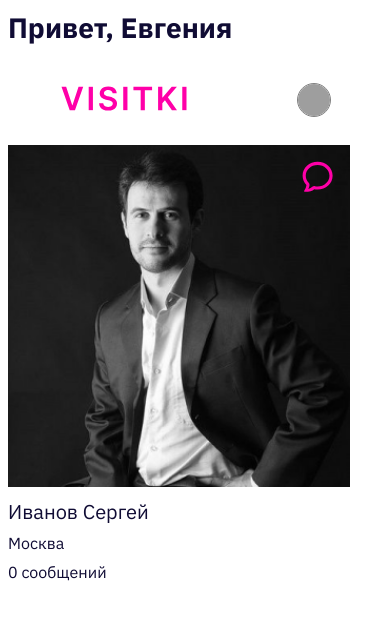
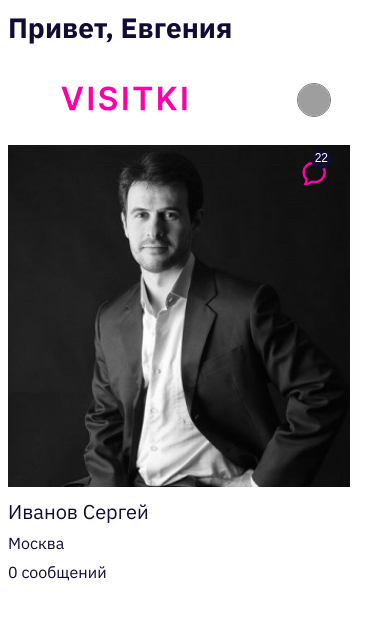
Before and after one commit to marussia1996/Vizitki, a React (Create React App) app: page /evgeniya in a window 390 px wide. Shown: the top 618 px of the page. Built offline with nearby package versions, Linux system fonts and the light colour scheme; grey boxes are pictures that could not be loaded.

Commit message:
сверстан CommentIcon

```diff
--- /dev/null
+++ b/src/components/CommentIcon/CommentIcon.module.scss
@@ -0,0 +1,41 @@
+@use '../../index.scss' as *;
+
+.icon {
+  background-size: cover;
+  height: 25.334970474243164px;
+  width: 25.33333396911621px;
+}
+
+.wrap {
+  position: relative;
+  background-color: inherit;
+  border: none;
+  padding: 0;
+}
+
+.countDark {
+  background-color: $text-dark;
+  min-width: 20px;
+  height: 19px;
+  border-radius: 50%;
+  position: absolute;
+  bottom: 20px;
+  right: -4px;
+}
+
+.countPink {
+  background-color: $neon-pink;
+  min-width: 20px;
+  height: 19px;
+  border-radius: 50%;
+  position: absolute;
+  bottom: 20px;
+  right: -4px;
+}
+
+.number {
+  @include text(12px, 12px, 500);
+  text-align: center;
+  margin: 0;
+  color: $text-white;
+}
--- /dev/null
+++ b/src/components/CommentIcon/CommentIcon.tsx
@@ -0,0 +1,15 @@
+import styles from './CommentIcon.module.scss';
+import React, { FC } from 'react'
+import message from '../../images/Union.svg';
+
+export const CommentIcon: FC = () => {
+  return (
+    <button className={styles.wrap}>
+      <img className={styles.icon} src={message} alt='Иконка сообщения'/>
+      {/* в зависимости от роута, стиля страницы, отправлен или нет коммент стиль должен меняться на countPink*/}
+      <div className={styles.countDark}>
+        <span className={styles.number}>22</span>
+      </div>
+    </button>
+  )
+}
--- a/src/components/UserCard/UserCard.module.scss
+++ b/src/components/UserCard/UserCard.module.scss
@@ -9,10 +9,13 @@
 }
 
 .photo {
+  background-size: cover;
+  filter: grayscale(1);
+}
+
+.photoWrap {
   width: 325px;
   height: 325px;
-  border: none;
-  filter: grayscale(1);
 }
 
 .infoWrap {
@@ -28,8 +31,8 @@
 }
 
 .commentIcon {
-  height: 25.334970474243164px;
-  width: 25.33333396911621px;
+  height: 32px;
+  width: 32px;
   position: absolute;
   top: 18.67px;
   left: 281px;
@@ -45,12 +48,12 @@
   cursor: pointer;
 }
 
-.wrap:hover .photo {
-  border: 2px solid #FF00A8;
+.wrap:hover .photoWrap {
+  border: 2px solid $neon-pink;
 }
 
 .wrap:hover .name {
-  color: #FF00A8;
+  color: $neon-pink;
 }
 
 .wrap:hover .commentIcon {
@@ -61,13 +64,11 @@
   .wrap {
     max-width: 342px;
   }
-  .photo {
+  .photoWrap, .photo{
     width: 342px;
     height: 342px;
   }
   .commentIcon {
-    height: 32px;
-    width: 32px;
     top: 16px;
     left: 294px;
     visibility: visible;
@@ -78,13 +79,11 @@
   .wrap {
     max-width: 272px;
   }
-  .photo {
+  .photoWrap, .photo {
     width: 272px;
     height: 272px;
   }
   .commentIcon {
-    height: 25.33px;
-    width: 25.33px;
     top: 18.67px;
     left: 228px;
   }
--- a/src/components/UserCard/UserCard.tsx
+++ b/src/components/UserCard/UserCard.tsx
@@ -1,16 +1,17 @@
 import styles from './UserCard.module.scss';
 import React, { FC } from 'react'
 import photo from '../../images/User-foto-test.png';
-import mes from '../../images/Union.svg'; //временное изображение
+import {CommentIcon} from '../CommentIcon/CommentIcon';
 
 export const UserCard: FC = () => {
   return (
   <div className={styles.wrap}>
-    <img className={styles.photo} src={photo} alt='Фотография пользователя'></img>
-  {/* CommentIcon при наведении появляется на десктопе, на всех остальных-сразу
-  <CommentIcon className={styles.commentIcon}/> Компонент еще не готов
-  пока используется картинка*/}
-    <img className={styles.commentIcon} src={mes}></img>
+    <div className={styles.photoWrap}>
+      <img className={styles.photo} src={photo} alt='Фотография пользователя'></img>
+    </div>
+    <div className={styles.commentIcon}>
+      <CommentIcon />
+    </div>
     <div className={styles.infoWrap}>
       <p className={styles.name}>Иванов Сергей</p>
       <p className={styles.city}>Москва</p>
--- a/src/index.scss
+++ b/src/index.scss
@@ -9,6 +9,7 @@ $error: #E90D41;
 $text-light: #A3A3A3;
 $input-hover: #666666;
 $placeholder: #83828F;
+$text-white: #FFFFFF;
 
 // миксины
 
```
